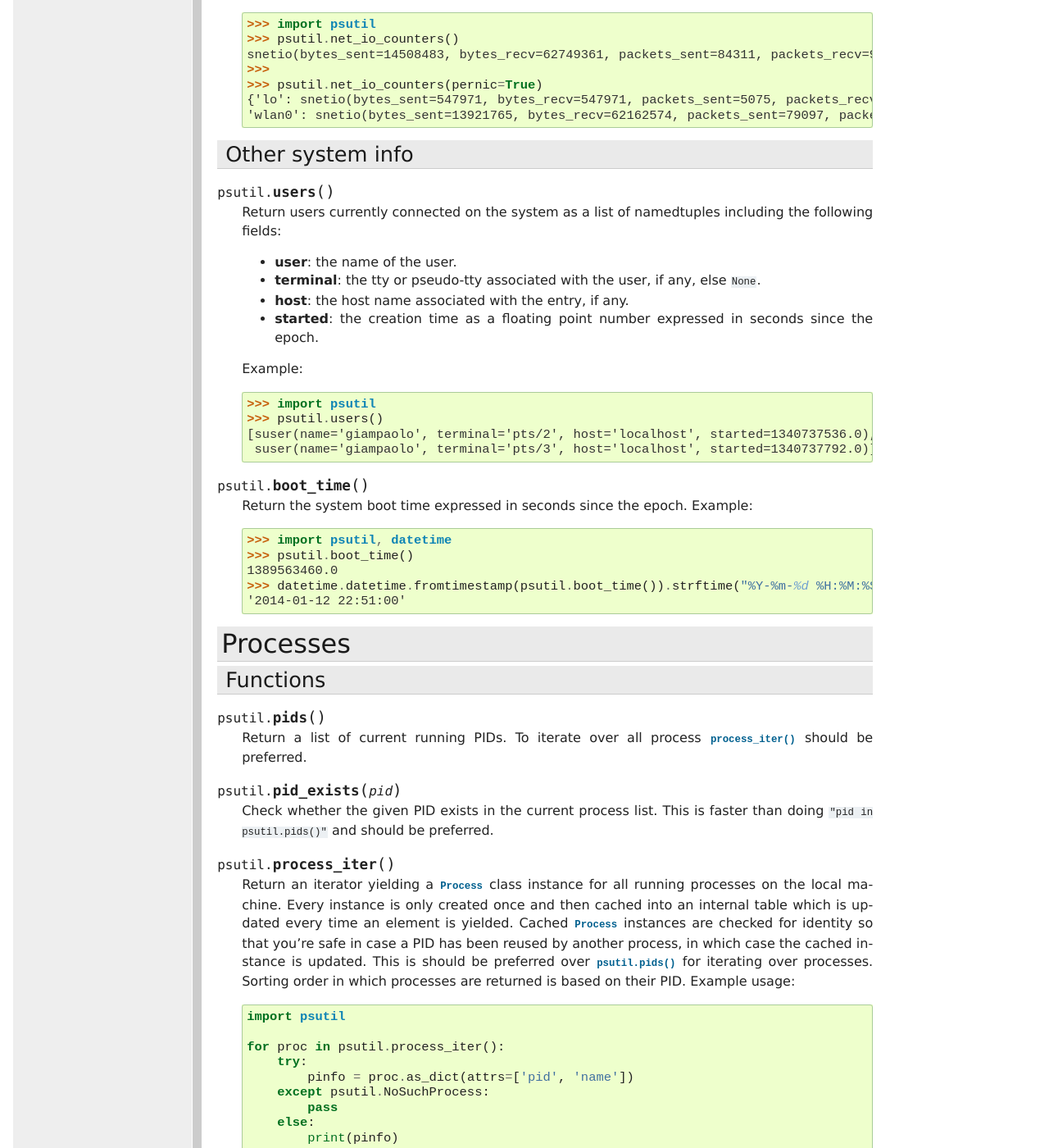
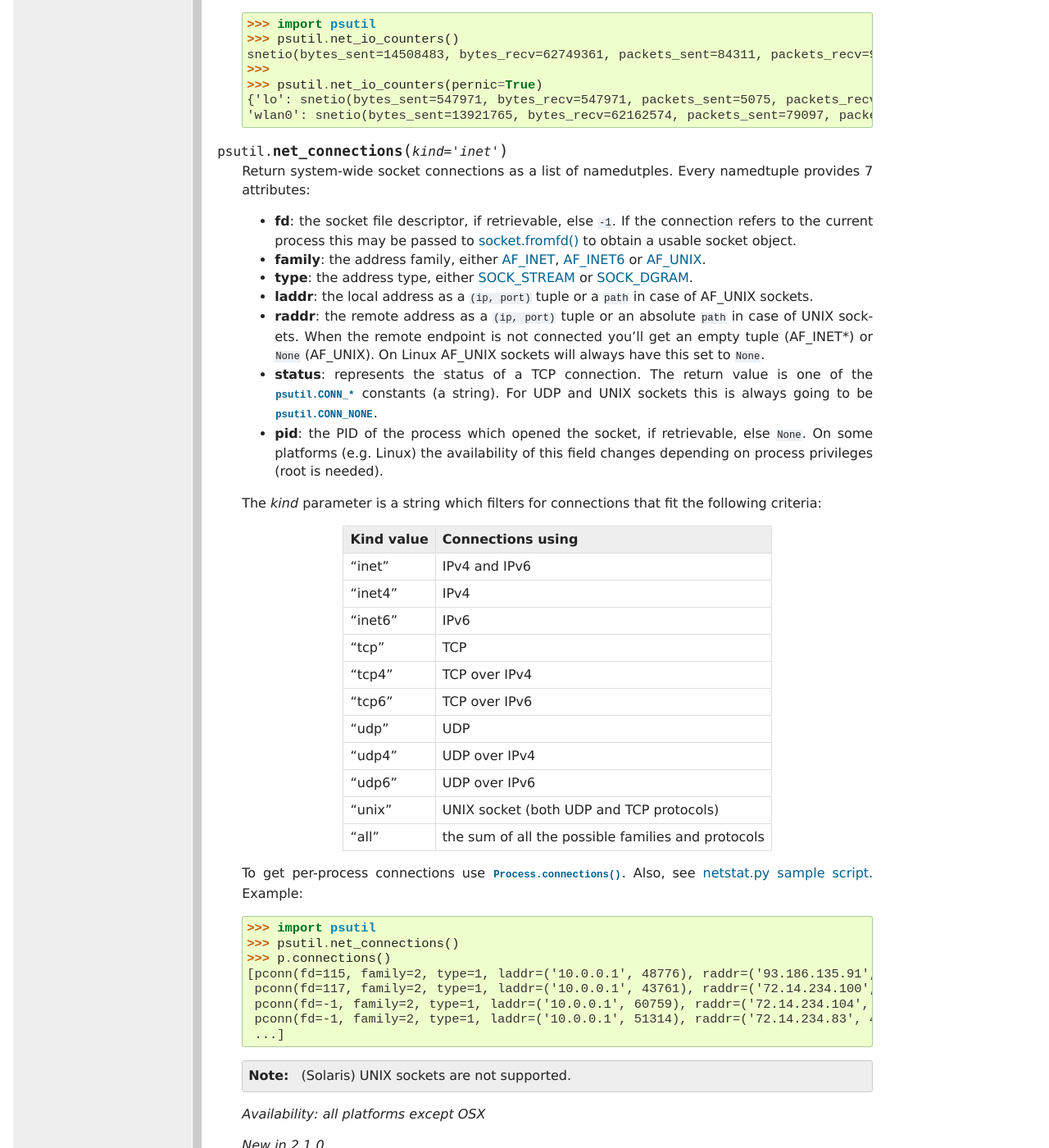
Before and after one commit to giampaolo/psutil, a Sphinx documentation site: the page built from docs/index.rst, in a window 1280 px wide and 1400 px high, scrolled down 5048 px. Shown: the whole window at 82% size. Built offline with Sphinx 7.4.7, drawn with Linux system fonts in a browser that asks for light colours; formulas are drawn with MathJax 3; some of the changed text lies outside the part shown.

Commit message:
provide doc for new net_connections()

```diff
--- a/docs/index.rst
+++ b/docs/index.rst
@@ -318,6 +318,91 @@ Network
     >>> psutil.net_io_counters(pernic=True)
     {'lo': snetio(bytes_sent=547971, bytes_recv=547971, packets_sent=5075, packets_recv=5075, errin=0, errout=0, dropin=0, dropout=0),
     'wlan0': snetio(bytes_sent=13921765, bytes_recv=62162574, packets_sent=79097, packets_recv=89648, errin=0, errout=0, dropin=0, dropout=0)}
+
+.. function:: net_connections(kind='inet')
+
+  Return system-wide socket connections as a list of namedutples.
+  Every namedtuple provides 7 attributes:
+
+  - **fd**: the socket file descriptor, if retrievable, else ``-1``.
+    If the connection refers to the current process this may be passed to
+    `socket.fromfd() <http://docs.python.org/library/socket.html#socket.fromfd>`__
+    to obtain a usable socket object.
+  - **family**: the address family, either `AF_INET
+    <http://docs.python.org//library/socket.html#socket.AF_INET>`__,
+    `AF_INET6 <http://docs.python.org//library/socket.html#socket.AF_INET6>`__
+    or `AF_UNIX <http://docs.python.org//library/socket.html#socket.AF_UNIX>`__.
+  - **type**: the address type, either `SOCK_STREAM
+    <http://docs.python.org//library/socket.html#socket.SOCK_STREAM>`__ or
+    `SOCK_DGRAM
+    <http://docs.python.org//library/socket.html#socket.SOCK_DGRAM>`__.
+  - **laddr**: the local address as a ``(ip, port)`` tuple or a ``path``
+    in case of AF_UNIX sockets.
+  - **raddr**: the remote address as a ``(ip, port)`` tuple or an absolute
+    ``path`` in case of UNIX sockets.
+    When the remote endpoint is not connected you'll get an empty tuple
+    (AF_INET*) or ``None`` (AF_UNIX).
+    On Linux AF_UNIX sockets will always have this set to ``None``.
+  - **status**: represents the status of a TCP connection. The return value
+    is one of the :data:`psutil.CONN_* <psutil.CONN_ESTABLISHED>` constants
+    (a string).
+    For UDP and UNIX sockets this is always going to be
+    :const:`psutil.CONN_NONE`.
+  - **pid**: the PID of the process which opened the socket, if retrievable,
+    else ``None``. On some platforms (e.g. Linux) the availability of this
+    field changes depending on process privileges (root is needed).
+
+  The *kind* parameter is a string which filters for connections that fit the
+  following criteria:
+
+  .. table::
+
+   +----------------+-----------------------------------------------------+
+   | **Kind value** | **Connections using**                               |
+   +================+=====================================================+
+   | "inet"         | IPv4 and IPv6                                       |
+   +----------------+-----------------------------------------------------+
+   | "inet4"        | IPv4                                                |
+   +----------------+-----------------------------------------------------+
+   | "inet6"        | IPv6                                                |
+   +----------------+-----------------------------------------------------+
+   | "tcp"          | TCP                                                 |
+   +----------------+-----------------------------------------------------+
+   | "tcp4"         | TCP over IPv4                                       |
+   +----------------+-----------------------------------------------------+
+   | "tcp6"         | TCP over IPv6                                       |
+   +----------------+-----------------------------------------------------+
+   | "udp"          | UDP                                                 |
+   +----------------+-----------------------------------------------------+
+   | "udp4"         | UDP over IPv4                                       |
+   +----------------+-----------------------------------------------------+
+   | "udp6"         | UDP over IPv6                                       |
+   +----------------+-----------------------------------------------------+
+   | "unix"         | UNIX socket (both UDP and TCP protocols)            |
+   +----------------+-----------------------------------------------------+
+   | "all"          | the sum of all the possible families and protocols  |
+   +----------------+-----------------------------------------------------+
+
+  To get per-process connections use :meth:`Process.connections`.
+  Also, see
+  `netstat.py sample script <https://code.google.com/p/psutil/source/browse/examples/netstat.py>`__.
+  Example:
+
+    >>> import psutil
+    >>> psutil.net_connections()
+    >>> p.connections()
+    [pconn(fd=115, family=2, type=1, laddr=('10.0.0.1', 48776), raddr=('93.186.135.91', 80), status='ESTABLISHED', pid=1254),
+     pconn(fd=117, family=2, type=1, laddr=('10.0.0.1', 43761), raddr=('72.14.234.100', 80), status='CLOSING', pid=2987),
+     pconn(fd=-1, family=2, type=1, laddr=('10.0.0.1', 60759), raddr=('72.14.234.104', 80), status='ESTABLISHED', pid=None),
+     pconn(fd=-1, family=2, type=1, laddr=('10.0.0.1', 51314), raddr=('72.14.234.83', 443), status='SYN_SENT', pid=None)
+     ...]
+
+  .. note:: (Solaris) UNIX sockets are not supported.
+
+  *Availability: all platforms except OSX*
+
+  *New in 2.1.0*
+
 
 Other system info
 -----------------
@@ -885,8 +970,9 @@ Process class
       to obtain a usable socket object.
       This is only available on UNIX; on Windows ``-1`` is always returned.
     - **family**: the address family, either `AF_INET
-      <http://docs.python.org//library/socket.html#socket.AF_INET>`__ or
-      `AF_INET6 <http://docs.python.org//library/socket.html#socket.AF_INET6>`__.
+      <http://docs.python.org//library/socket.html#socket.AF_INET>`__,
+      `AF_INET6 <http://docs.python.org//library/socket.html#socket.AF_INET6>`__
+      or `AF_UNIX <http://docs.python.org//library/socket.html#socket.AF_UNIX>`__.
     - **type**: the address type, either `SOCK_STREAM
       <http://docs.python.org//library/socket.html#socket.SOCK_STREAM>`__ or
       `SOCK_DGRAM
--- a/psutil/__init__.py
+++ b/psutil/__init__.py
@@ -13,7 +13,7 @@ in Python.
 from __future__ import division
 
 __author__ = "Giampaolo Rodola'"
-__version__ = "2.0.0"
+__version__ = "2.1.0"
 version_info = tuple([int(num) for num in __version__.split('.')])
 
 __all__ = [
```
Also changed, not shown: 1 other file.
